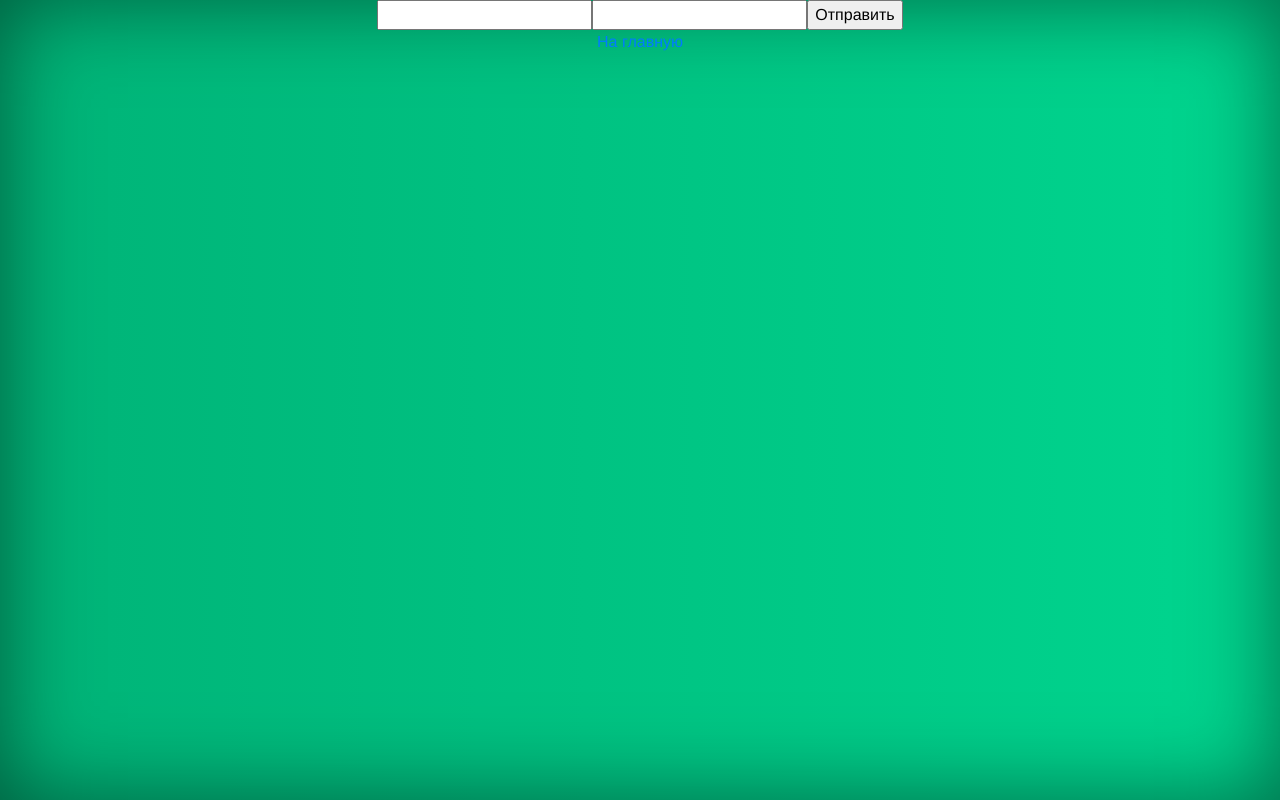
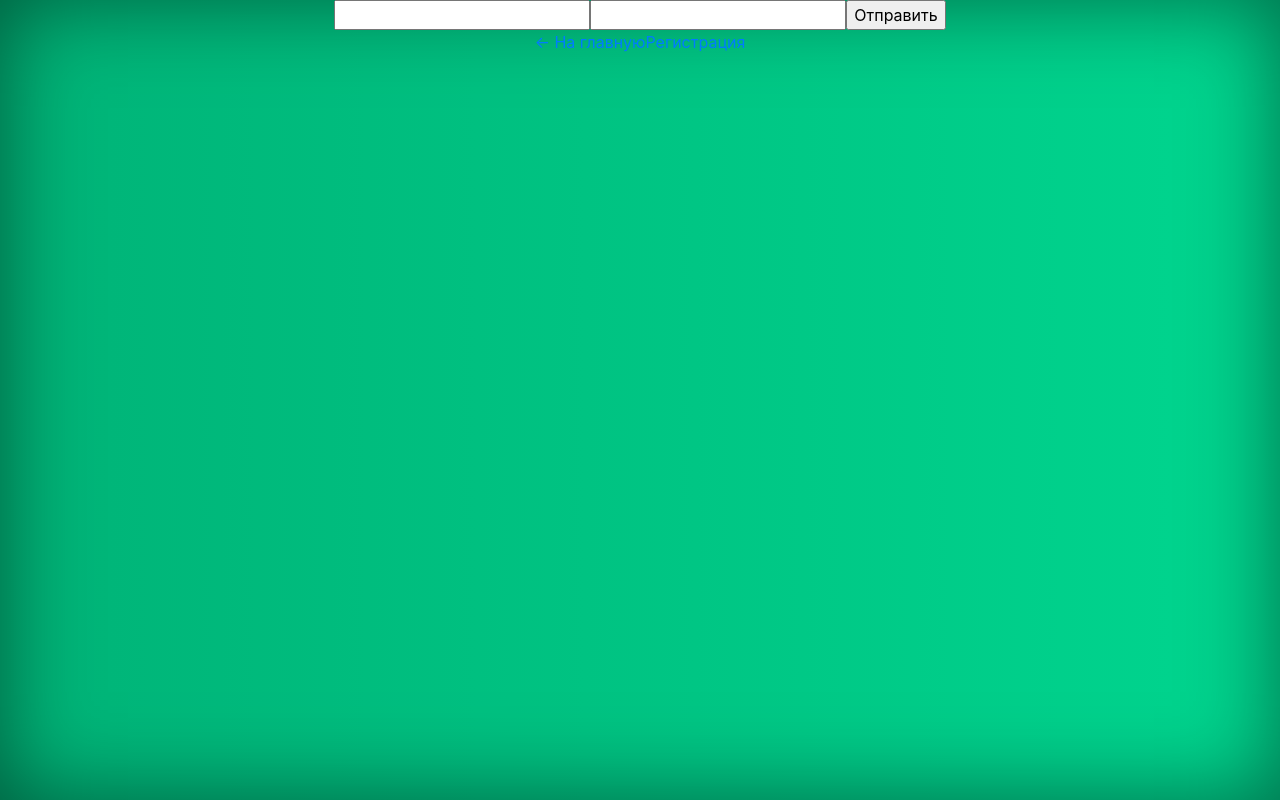
Before and after one commit to V1ktork/DictionaryApp, a Vue app in the folder frontend/: page /user/login in a window 1280 px wide. Built offline with nearby package versions, Linux system fonts and the light colour scheme.

Commit message:
Added dictionary functionality. Also several improvements have been made.

```diff
--- a/frontend/src/App.vue
+++ b/frontend/src/App.vue
@@ -1,8 +1,9 @@
 <template>
   <div id="app" class="container">
     <notification></notification>
-
-    <router-view/>
+    <transition appear name="fade" mode="out-in">
+      <router-view/>
+    </transition>
   </div>
 </template>
 
@@ -31,9 +32,7 @@ body {
   position: relative;
 }
 #app {
-  font-family: "Avenir", Helvetica, Arial, sans-serif;
   text-align: center;
-  color: #2c3e50;
 }
 #nav {
   padding: 30px;
@@ -45,4 +44,13 @@ body {
     }
   }
 }
+
+.fade-enter-active,
+.fade-leave-active {
+  transition: opacity 0.1s;
+}
+.fade-enter,
+.fade-leave-to {
+  opacity: 0;
+}
 </style>
--- a/frontend/src/components/Dictionary.vue
+++ b/frontend/src/components/Dictionary.vue
@@ -1,11 +1,36 @@
 <template>
   <div class="dictionary">
-    <p>dictionary</p>
+    <div v-if="!loaded" class="text-center">
+      <div class="spinner-border text-primary" role="status">
+        <span class="sr-only">Loading...</span>
+      </div>
+    </div>
+
+    <template v-else>
+      <div v-if="words.message" class="a">{{ words.message }}</div>
+      <div v-else class="b">{{ words.data }}</div>
+    </template>
   </div>
 </template>
 
 <script>
-export default {};
+import { mapState } from "vuex";
+export default {
+  data() {
+    return {};
+  },
+  computed: {
+    ...mapState({
+      words: state => state.dictionary.words,
+      loaded: state => state.dictionary.loaded
+    }),
+    quantity() {
+      if (this.words.data) {
+        return this.words.data.length;
+      }
+    }
+  }
+};
 </script>
 
 <style>
--- a/frontend/src/components/Navigation.vue
+++ b/frontend/src/components/Navigation.vue
@@ -1,9 +1,14 @@
 <template>
   <div id="nav">
     <router-link :to="{name: 'home'}">Главная</router-link>|
-    <router-link v-if="!authenticated" :to="{name: 'signup'}">Регистрация</router-link>|
-    <router-link v-if="!authenticated" :to="{name: 'login'}">Авторизация</router-link>
-    <button v-else @click="logout">Выход</button>
+    <template v-if="!authenticated">
+      <router-link :to="{name: 'signup'}">Регистрация</router-link>|
+      <router-link :to="{name: 'login'}">Авторизация</router-link>
+    </template>
+    <template v-else>
+      <router-link :to="{name: 'dictionary'}">Словарь</router-link>
+      <button @click="logout">Выход</button>
+    </template>
   </div>
 </template>
 
@@ -17,7 +22,7 @@ export default {
   },
   methods: {
     logout() {
-      this.$store.commit("users/logout");
+      this.$store.dispatch("users/logout");
     }
   }
 };
--- a/frontend/src/components/Notification.vue
+++ b/frontend/src/components/Notification.vue
@@ -1,5 +1,5 @@
 <template>
-  <transition-group name="slide-fade" tag="div" class="notification">
+  <transition-group appear name="slide-fade" tag="div" class="notification">
     <div v-if="successMsg" key="success" class="alert alert-success alert-dismissible">
       <strong>{{ successMsg }}</strong>
       <button @click="clearSuccessMsg" type="button" class="close">
@@ -39,7 +39,8 @@ export default {
     })
   },
   watch: {
-    successMsg(val) {
+    successMsg: {
+      handler(val) {
         if (val) {
           clearTimeout(this.successTimeout);
 
@@ -48,7 +49,10 @@ export default {
           }, 5000);
         }
       },
-    errorMsg(val) {
+      immediate: true
+    },
+    errorMsg: {
+      handler(val) {
         if (val) {
           clearTimeout(this.errorTimeout);
 
@@ -56,6 +60,8 @@ export default {
             this.clearErrorMsg();
           }, 5000);
         }
+      },
+      immediate: true
     }
   }
 };
--- a/frontend/src/main.js
+++ b/frontend/src/main.js
@@ -8,19 +8,15 @@ Vue.config.productionTip = false;
 
 axios.defaults.baseURL = 'http://localhost:3000';
 
-if (store.state.userToken) {
-  axios.defaults.headers.common['Authorization'] = store.state.userToken;
-}
-
 axios.interceptors.request.use(
-  function(config) {
-    // Do something before request is sent
+  config => {
+    let token = store.state.users.userToken;
+    if (token) {
+      config.headers['Authorization'] = token;
+    }
     return config;
   },
-  function(error) {
-    // Do something with request error
-    return Promise.reject(error);
-  }
+  error => Promise.reject(error)
 );
 
 axios.interceptors.response.use(
--- a/frontend/src/router.js
+++ b/frontend/src/router.js
@@ -1,5 +1,6 @@
 import Vue from 'vue';
 import Router from 'vue-router';
+import store from '../store/store';
 import Home from '@/views/Home.vue';
 import PageNotFound from '@/views/E404.vue';
 
@@ -32,12 +33,27 @@ export default new Router({
       component: () =>
         import(
           /* webpackChunkName: "dictionary" */ '@/components/Dictionary.vue'
-        )
+        ),
+      beforeEnter(from, to, next) {
+        if (store.getters['users/authenticated']) {
+          if (!store.state.dictionary.loaded) {
+            store.dispatch('dictionary/fetchAllWords');
+          }
+          next();
+        } else {
+          store.commit(
+            'setErrorMsg',
+            'Вы не авторизованы для доступа к этой странице.'
+          );
+          next({ name: 'home' });
+        }
+      }
     },
     {
       path: '*',
       name: 'pageNotFound',
-      component: PageNotFound
+      component: () =>
+        import(/* webpackChunkName: "page-not-found" */ '@/views/E404.vue')
     }
   ]
 });
--- a/frontend/src/views/Login.vue
+++ b/frontend/src/views/Login.vue
@@ -6,8 +6,11 @@
         <input type="text" name="password" id="password" v-model.trim="password">
         <input type="submit" value="Отправить" @click.prevent="sendData">
       </form>
+
       <h2 v-else>Вы уже авторизованы.</h2>
-      <router-link :to="{name: 'home'}">На главную</router-link>
+
+      <router-link :to="{name: 'home'}">← На главную</router-link>
+      <router-link v-if="!authenticated" :to="{name: 'signup'}">Регистрация</router-link>
     </main>
   </page-layout>
 </template>
--- a/frontend/src/views/Signup.vue
+++ b/frontend/src/views/Signup.vue
@@ -6,8 +6,11 @@
         <input type="text" name="password" id="password" v-model.trim="password">
         <input type="submit" value="Отправить" @click.prevent="sendData">
       </form>
+
       <h2 v-else>Вы уже авторизованы.</h2>
-      <router-link :to="{name: 'home'}">На главную</router-link>
+
+      <router-link :to="{name: 'home'}">← На главную</router-link>
+      <router-link v-if="!authenticated" :to="{name: 'login'}">Авторизация</router-link>
     </main>
   </page-layout>
 </template>
--- a/frontend/store/modules/dictionary.js
+++ b/frontend/store/modules/dictionary.js
@@ -1,12 +1,29 @@
 import axios from 'axios';
-import router from '@/router';
 
 export default {
   namespaced: true,
   state: {
-    words: []
+    words: null,
+    loaded: false
   },
-  mutations: {},
-  actions: {},
-  getters: {}
+  mutations: {
+    fetchAllWords(state, data) {
+      state.words = data;
+      state.loaded = true;
+    },
+    clearWords(state) {
+      state.words = null;
+      state.loaded = false;
+    }
+  },
+  actions: {
+    fetchAllWords(store) {
+      axios
+        .get('/dictionary')
+        .then(res => store.commit('fetchAllWords', res.data))
+        .catch(error =>
+          store.commit('setErrorMsg', error.message, { root: true })
+        );
+    }
+  }
 };
--- a/frontend/store/modules/users.js
+++ b/frontend/store/modules/users.js
@@ -14,6 +14,7 @@ export default {
     },
     logout(state) {
       state.userToken = null;
+
       if (localStorage.getItem('token')) {
         localStorage.removeItem('token');
       }
@@ -40,6 +41,10 @@ export default {
         .catch(error =>
           store.commit('setErrorMsg', error.message, { root: true })
         );
+    },
+    logout(store) {
+      store.commit('logout');
+      store.commit('dictionary/clearWords', {}, { root: true });
     }
   },
   getters: {
--- /dev/null
+++ b/frontend/vue.config.js
@@ -0,0 +1,6 @@
+// vue.config.js
+module.exports = {
+  chainWebpack: config => {
+    config.plugins.delete('prefetch');
+  }
+};
```
Lines whose indentation alone changed are shown as unchanged.
